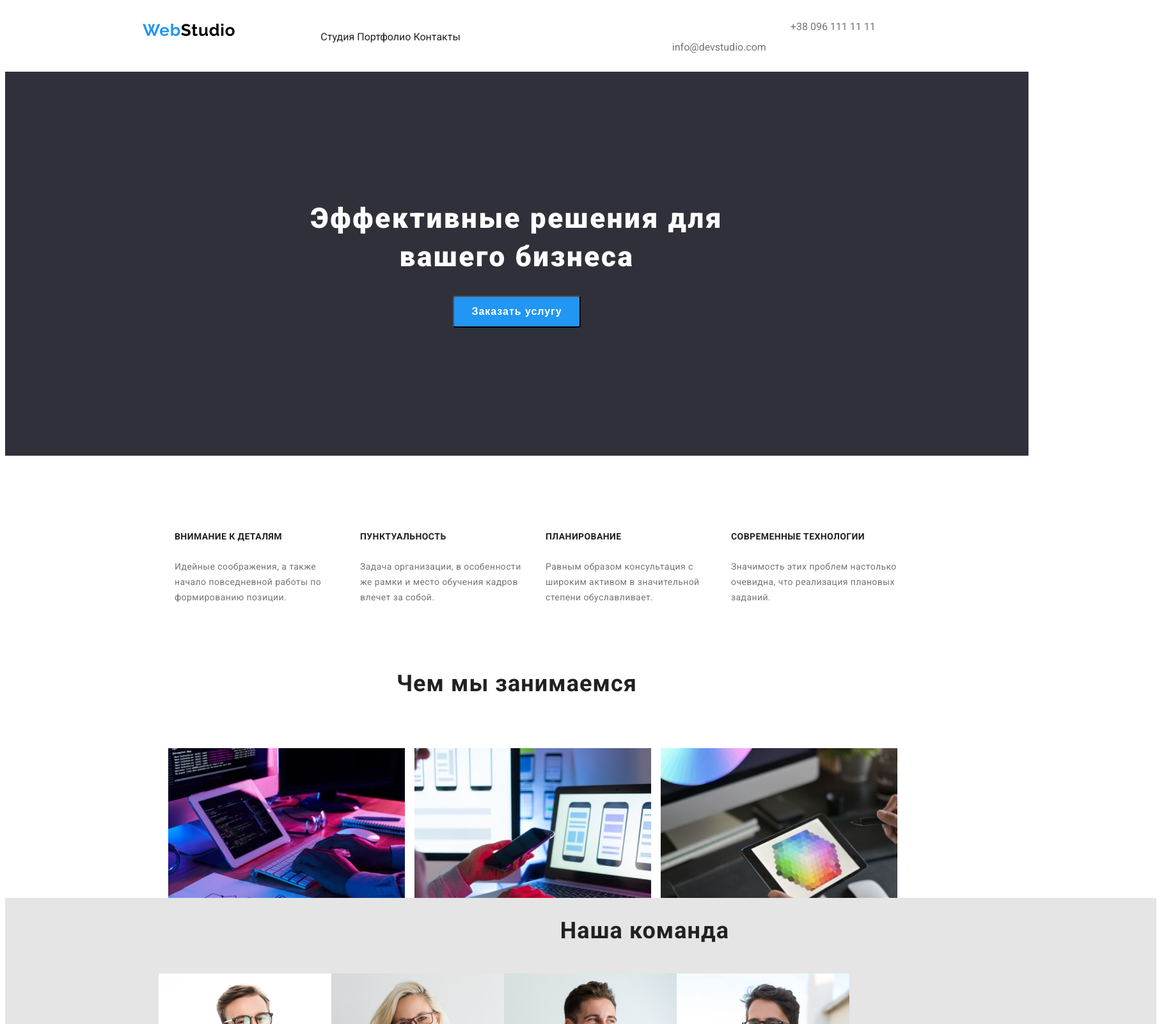
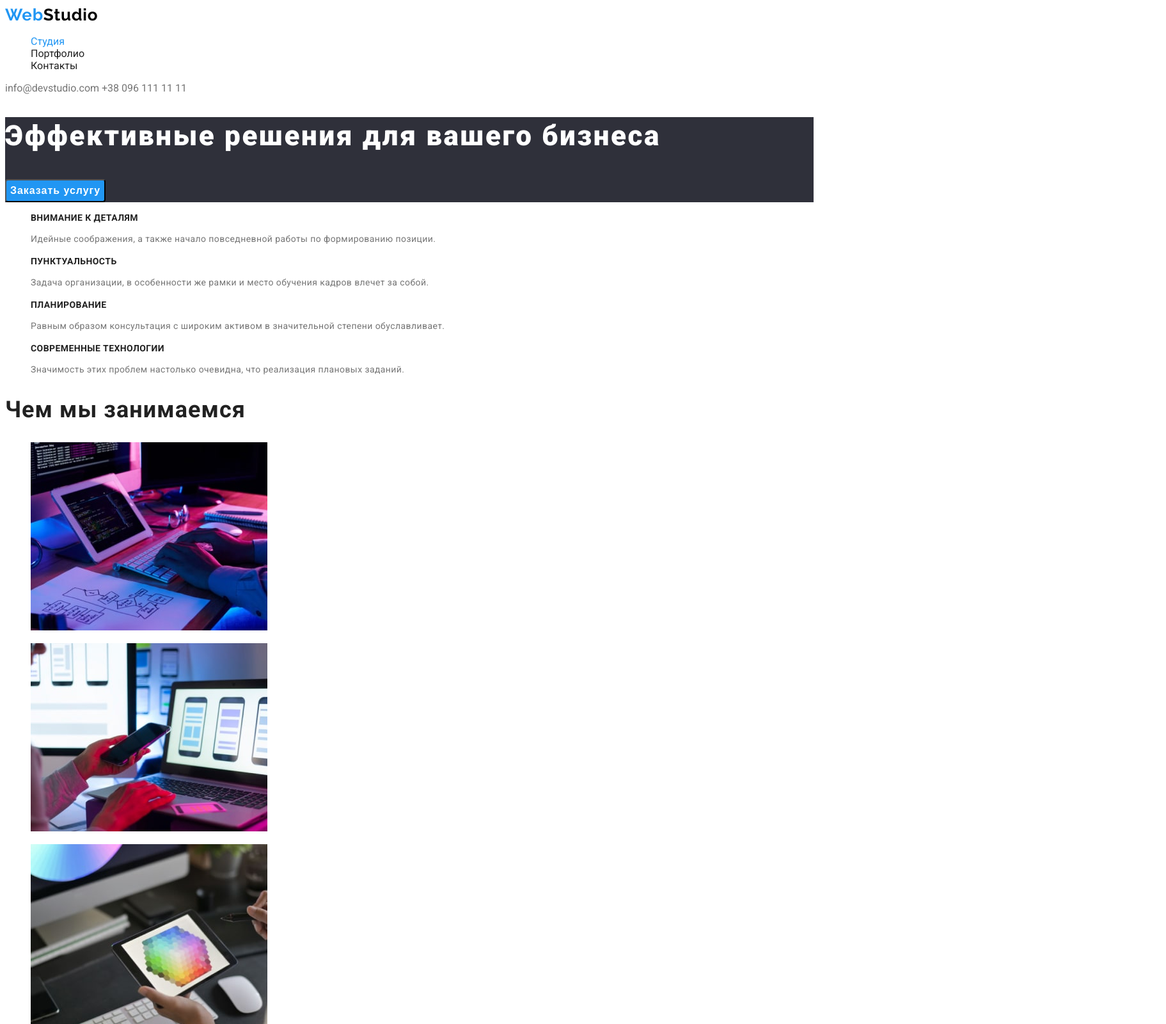
Before and after one commit to ArvisCode/goit-markup-hw-02, a plain HTML site: page index.html in a window 1280 px wide. Shown: the top 1600 px of the page at 64% size, 1823 px wide, since content can reach past the window. Drawn offline with Linux system fonts and the light colour scheme.

Commit message:
return for hw02

```diff
--- a/css/styles.css
+++ b/css/styles.css
@@ -1,6 +1,26 @@
+:root {
+  --main-background-color: #ffffff;
+  --second-background-color: #2f303a;
+  --header-first-logo-color: #2196f3;
+  --header-second-logo-color: #000000;
+  --main-title-color: #ffffff;
+  --second-title-color: #212121;
+  --main-text-color: #757575;
+  --accent-color: #2196f3;
+  --navigation-link-color: #212121;
+  --contact-link-color: #757575;
+  --footer-first-logo-color: #2196f3;
+  --footer-second-logo-color: #ffffff;
+  --button-background-color: #f5f4fa;
+  --button-text-color: #212121;
+  --accent-button-background-color: #2196f3;
+  --accent-button-text-color: #ffffff;
+}
+
 body {
-  font-family: "Roboto", "Raleway", sans-serif;
-  background-color: #E5E5E5);
+  font-family: "Roboto", sans-serif;
+  background-color: var(--main-background-color);
+  color: var(--main-text-color);
 }
 
 .list {
@@ -13,204 +33,112 @@ body {
 
 /* -------------header------------- */
 
-.header {
-  background-color: #ffffff;
-  width: 1600px;
-  height: 80px;
-  display: inline-flex;
-  padding-left: 215px;
-  padding-top: 24px;
-}
-
 .header-logo {
   font-family: Raleway;
-  font-weight: bold;
+  font-weight: 700;
   font-size: 26px;
   line-height: 1.19;
   letter-spacing: 0.03em;
 }
 
 .header-logo-web {
-  color: #2196f3;
+  color: var(--header-first-logo-color);
 }
 
 .header-logo-studio {
-  color: #000;
-}
-
-.header-navigation {
-  margin-left: 93px;
-}
-
-.header-navigation-item {
-  display: inline;
-  padding: 20px 0;
-  width: 500px;
-  text-align: center;
+  color: var(--header-second-logo-color);
 }
 
 .header-navigation-link {
-  color: #212121;
+  color: var(--navigation-link-color);
 }
 
 .header-navigation-link:hover,
 .header-navigation-link:focus {
-  color: #2196f3;
+  color: var(--accent-color);
+}
+
+.header-navigation-list .link.current {
+  color: var(--accent-color);
 }
 
 .header-mail-link {
-  color: #757575;
-  width: 135px;
-  height: 16px;
-  margin-left: 331px;
-  padding-top: 32px;
+  color: var(--contact-link-color);
 }
 
 .header-phone-link {
-  color: #757575;
-  width: 135px;
-  height: 16px;
-  margin-left: 50px;
+  color: var(--contact-link-color);
 }
 
 .header-mail-link:hover,
 .header-mail-link:focus {
-  color: #2196f3;
+  color: var(--accent-color);
 }
 
 .header-phone-link:hover,
 .header-phone-link:focus {
-  color: #2196f3;
-}
-
-/* --------------main-box------------- */
-
-.main-box {
-  display: flex;
-  flex-direction: column;
-  flex-wrap: wrap;
+  color: var(--accent-color);
 }
 
 /* --------------section title page------------- */
 .section-title-page {
-  background-color: #2f303a;
-  width: 1600px;
-  height: 600px;
+  background-color: var(--second-background-color);
 }
 
 .title-page-button {
-  width: 200px;
-  height: 50px;
-  margin-left: 700px;
-  margin-top: 350px;
   background-color: #2196f3;
-  color: #fff;
+  color: var(--main-title-color);
   border-radius: 4px;
-
   font-weight: 700;
   font-size: 16px;
   line-height: 1.875;
-
-  align-items: center;
-  text-align: center;
   letter-spacing: 0.06em;
 }
-h1 {
-  color: #fff;
-  position: absolute;
-  width: 700px;
-  height: 120px;
-  margin-left: 450px;
-  margin-top: 200px;
-
+.main-title {
+  color: var(--main-title-color);
   font-weight: 900;
   font-size: 44px;
   line-height: 1.36;
-
-  text-align: center;
   letter-spacing: 0.06em;
 }
 
 /* --------------section advatages------------- */
 
-.advantages-list {
-  width: 1170px;
-  height: 101px;
-  margin-left: 215px;
-  margin-top: 94px;
-  display: inline-flex;
-}
-
-.advantages-item {
-  width: 270px;
-  height: 101px;
-  padding: 10px;
-}
-
 .advantages-title {
-  font-weight: bold;
+  font-weight: 700;
   font-size: 14px;
-  line-height: 16px;
+  line-height: 1.14x;
   letter-spacing: 0.03em;
-  color: #212121;
+  color: var(--second-title-color);
   text-transform: uppercase;
 }
 
 .advatages-text {
-  display: inline-flex;
-  width: 270px;
   font-size: 14px;
   line-height: 1.71;
   letter-spacing: 0.03em;
-  color: #757575;
+  color: var(--main-text-color);
 }
 
 /* --------------section we doing------------- */
 
-.section-we-doing {
-  padding-left: 200px;
-  width: 1370px;
-  height: 386px;
-}
 .we-doing-title {
-  color: #212121;
-  font-weight: bold;
+  color: var(--second-title-color);
+  font-weight: 700;
   font-size: 36px;
   line-height: 1.17;
   letter-spacing: 0.03em;
-  padding-left: 412px;
-  padding-top: 94px;
-  padding-bottom: 50px;
-}
-
-.we-doing-list {
-  display: block;
-  float: left;
-  padding-left: 15px;
 }
 
 /* --------------section commande------------- */
 
-.section-command {
-  margin-top: 94px;
-  background-color: #e5e5e5;
-  width: 1600px;
-  height: 648px;
-  padding-left: 200px;
-}
-
 .commande-title {
-  font-weight: bold;
+  font-weight: 700;
   font-size: 36px;
   line-height: 1.17;
   text-align: center;
   letter-spacing: 0.03em;
-
-  color: #212121;
-}
-
-.commande-list {
-  display: inline-flex;
+  color: var(--second-title-color);
 }
 
 .name {
@@ -219,7 +147,7 @@ h1 {
   line-height: 1.19;
   text-align: center;
   letter-spacing: 0.03em;
-  color: #212121;
+  color: var(--second-title-color);
 }
 
 .profession {
@@ -227,33 +155,29 @@ h1 {
   line-height: 1.19;
   text-align: center;
   letter-spacing: 0.03em;
-  color: #757575;
+  color: var(--main-text-color);
 }
 
 /* --------------footer------------- */
 
 .footer {
-  background-color: #2f303a;
-  width: 1600px;
-  height: 252px;
-  padding-top: 60px;
-  padding-left: 215px;
+  background-color: var(--second-background-color);
 }
 
 .footer-logo {
   font-family: Raleway;
-  font-weight: bold;
+  font-weight: 700;
   font-size: 26px;
   line-height: 1.19;
   letter-spacing: 0.03em;
 }
 
 .footer-logo-web {
-  color: #2196f3;
+  color: var(--footer-first-logo-color) 3;
 }
 
 .footer-logo-studio {
-  color: #ffffff;
+  color: var(--footer-second-logo-color);
 }
 
 .footer-address {
@@ -289,50 +213,35 @@ h1 {
 
 /* --------------portfolio------------- */
 
-.portfolio {
-  width: 1170px;
-  height: 1360px;
-  margin: 94px 215px 94px 215px;
-}
-
-.portfolio-button-list {
-  display: inline-flex;
-  margin-left: 280px;
-}
-
 .portfolio-button {
-  background-color: #F5F4FA;
+  background-color: var(--button-background-color);
   border-radius: 4px;
-  padding: 6px 22px 6px 22px;
   font-weight: 500;
   font-size: 16px;
   line-height: 1.62;
   text-align: center;
   letter-spacing: 0.03em;
-  color: #212121;
-  margin: 8px;
+  color: var(--button-text-color);
 }
 
 .portfolio-button:focus,
 .portfolio-button:hover {
-  background-color: #2196f3;
-  color: #ffffff;
-}
-
-.portfolio-galllery-list {
+  background-color: var(--accent-button-background-color);
+  color: var(--accent-button-text-color);
+  cursor: pointer;
 }
 
 .gallery-name {
-  font-weight: bold;
+  font-weight: 700;
   font-size: 18px;
-  line-height: 2.00;
+  line-height: 2;
   letter-spacing: 0.06em;
-  color: #212121;
+  color: var(--second-title-color);
 }
 
-.gallary-text {
+.gallery-text {
   font-size: 16px;
   line-height: 1.87;
   letter-spacing: 0.03em;
-  color: #757575;
+  color: var(--main-text-color);
 }
--- a/index.html
+++ b/index.html
@@ -24,7 +24,7 @@
       <nav class="header-navigation">
         <ul class="header-navigation-list">
           <li class="header-navigation-item list">
-            <a class="header-navigation-link link" href="./index.html"
+            <a class="header-navigation-link link current" href="./index.html"
               >Студия</a
             >
           </li>
@@ -47,34 +47,34 @@
     </header>
     <main class="main-box">
       <section class="section-title-page">
-        <h1>Эффективные решения для вашего бизнеса</h1>
+        <h1 class="main-title">Эффективные решения для вашего бизнеса</h1>
         <button name="button" class="title-page-button">Заказать услугу</button>
       </section>
       <section class="advantages">
         <ul class="advantages-list">
           <li class="advantages-item list">
-            <h3 class="advantages-title">Внимание к деталям</h3>
+            <h2 class="advantages-title">Внимание к деталям</h2>
             <p class="advatages-text">
               Идейные соображения, а также начало повседневной работы по
               формированию позиции.
             </p>
           </li>
           <li class="advantages-item list">
-            <h3 class="advantages-title">Пунктуальность</h3>
+            <h2 class="advantages-title">Пунктуальность</h2>
             <p class="advatages-text">
               Задача организации, в особенности же рамки и место обучения кадров
               влечет за собой.
             </p>
           </li>
           <li class="advantages-item list">
-            <h3 class="advantages-title">Планирование</h3>
+            <h2 class="advantages-title">Планирование</h2>
             <p class="advatages-text">
               Равным образом консультация с широким активом в значительной
               степени обуславливает.
             </p>
           </li>
           <li class="advantages-item list">
-            <h3 class="advantages-title">Современные технологии</h3>
+            <h2 class="advantages-title">Современные технологии</h2>
             <p class="advatages-text">
               Значимость этих проблем настолько очевидна, что реализация
               плановых заданий.
```
Also changed, not shown: portfolio.html (+10 -8 lines).
